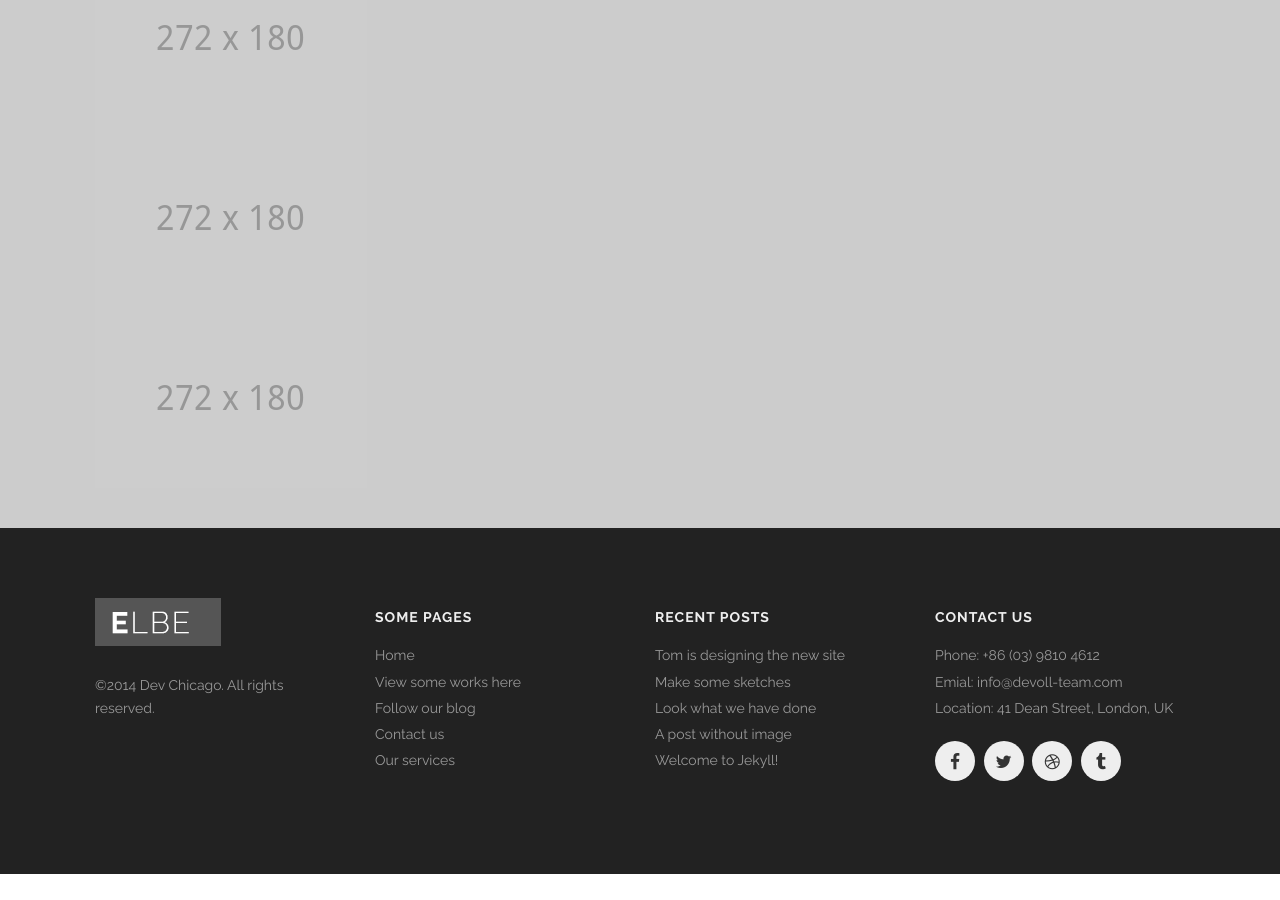
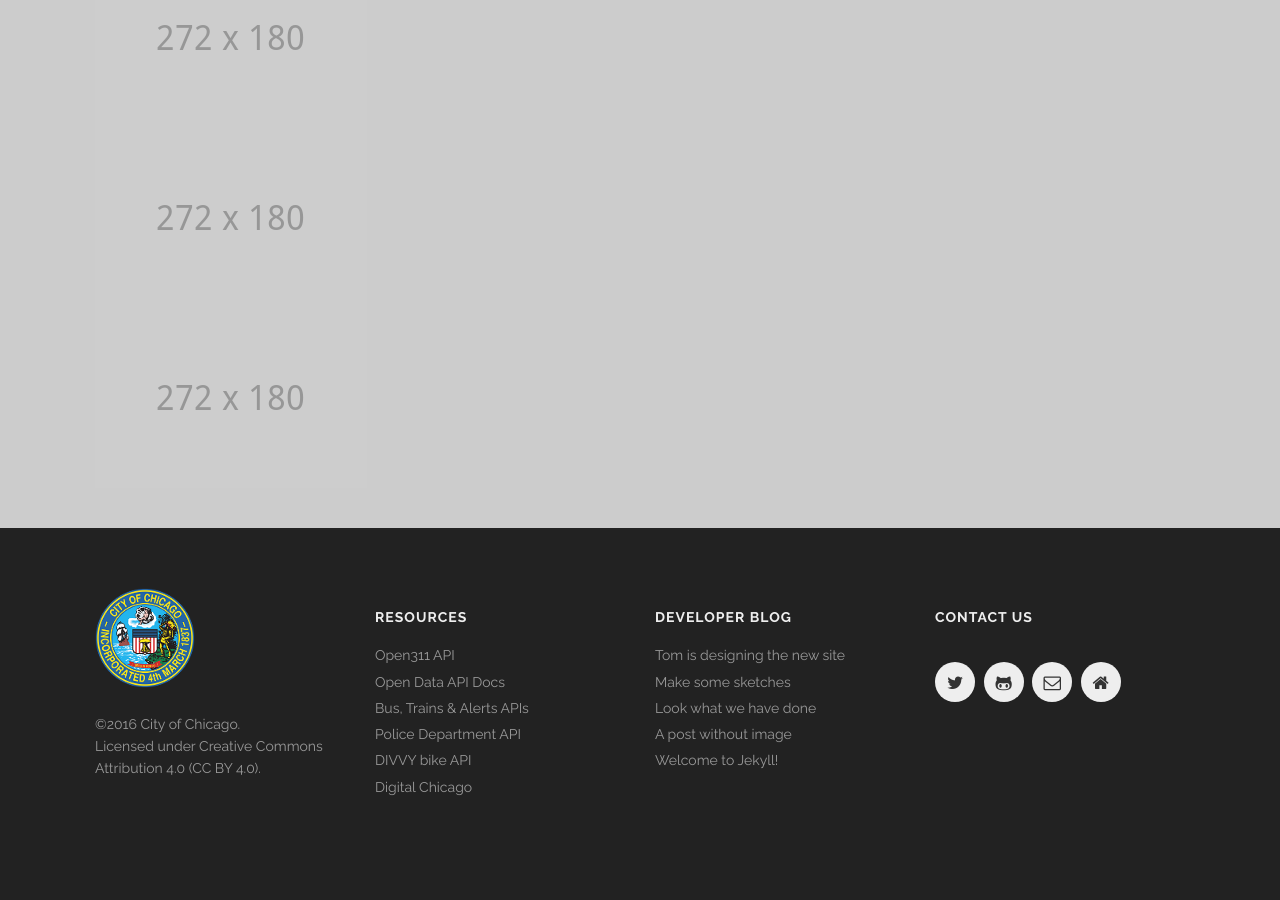
Before and after one commit to Chicago/dev.cityofchicago.org, a Jekyll site: the page built from index.html, in a window 1280 px wide and 900 px high, scrolled down 5671 px. Built offline with Jekyll 4.4.1, drawn with Linux system fonts in a browser that asks for light colours; before the commit the page ends 6545 px from its top, so only the background shows below that; some of the changed text lies outside the part shown.

Commit message:
Adjusted layout for all pages

```diff
--- a/_includes/footer.html
+++ b/_includes/footer.html
@@ -4,23 +4,24 @@
     <div class='large-3 medium-3 columns'>
       <h1>
         <a href='index.html'>
-          <img alt="" src="{{site.url}}/images/logo-grey.png" />
+          <img alt="" src="{{site.url}}/images/chicago-seal-100-square.png" />
         </a>
       </h1>
-      <p>©2014 {{site.title}}. All rights reserved.</p>
+      <p>©2016 City of Chicago. <br />Licensed under Creative Commons Attribution 4.0 (CC BY 4.0).</p>
       <div class='spacing'></div>
       <div class='spacing'></div>
     </div>
     <div class='large-3 medium-3 columns'>
       <div class='spacing'></div>
       <div class='links'>
-        <h4>Some pages</h4>
+        <h4>Resources</h4>
         <ul>
-          <li><a href="index.html">Home</a></li>
-          <li><a href="portfolio.html">View some works here</a></li>
-          <li><a href="blog.html">Follow our blog</a></li>
-          <li><a href="contact.html">Contact us</a></li>
-          <li><a href="services.html">Our services</a></li>
+          <li><a href="http://dev.cityofchicago.org/docs/api">Open311 API</a></li>
+          <li><a href="https://dev.socrata.com/consumers/getting-started.html">Open Data API Docs</a></li>
+          <li><a href="http://www.transitchicago.com/developers/default.aspx">Bus, Trains &amp; Alerts APIs</a></li>
+          <li><a href="http://api1.chicagopolice.org/clearpath/documentation">Police Department API</a></li>
+          <li><a href="http://feeds.divvybikes.com/stations/stations.json">DIVVY bike API</a></li>
+          <li><a href="http://digital.cityofchicago.org">Digital Chicago</a></li>
         </ul>
       </div>
       <div class='spacing'></div>
@@ -28,7 +29,7 @@
     <div class='large-3 medium-3 columns'>
       <div class='spacing'></div>
       <div class='links'>
-        <h4>Recent posts</h4>
+        <h4>Developer Blog</h4>
         <ul>
           {% for post in site.posts %}
             <li><a href="{{post.url}}">{{post.title}}</a></li>
@@ -40,31 +41,26 @@
     <div class='large-3 medium-3 columns'>
       <div class='spacing'></div>
       <h4>Contact us</h4>
-      <ul>
-        <li>Phone: +86 (03) 9810 4612</li>
-        <li>Emial: info@devoll-team.com</li>
-        <li>Location: 41 Dean Street, London, UK</li>
-      </ul>
       <div class='spacing'></div>
       <ul class='socials'>
         <li>
-          <a href='http://facebook.com'>
-            <i class='fa fa-facebook'></i>
-          </a>
-        </li>
-        <li>
-          <a href='http://twitter.com'>
+          <a href='https://www.twitter.com/ChicagoCDO'>
             <i class='fa fa-twitter'></i>
           </a>
         </li>
         <li>
-          <a href='http://dribbble.com'>
-            <i class='fa fa-dribbble'></i>
+          <a href='https://www.github.com/Chicago'>
+            <i class='fa fa-github-alt'></i>
           </a>
         </li>
         <li>
-          <a href='http://tumblr.com'>
-            <i class='fa fa-tumblr'></i>
+          <a href='mailto:developers@cityofchicago.org'>
+            <i class='fa fa-envelope-o'></i>
+          </a>
+        </li>
+        <li>
+          <a href='http://digital.cityofchicago.org'>
+            <i class='fa fa-home'></i>
           </a>
         </li>
       </ul>
--- a/_includes/header.html
+++ b/_includes/header.html
@@ -1,11 +1,11 @@
 <a href="" id="top"></a>
-<div class='contain-to-grid sticky'>
+<div class='contain-to-grid.shadowless sticky'>
   <nav class='top-bar' data-options='sticky_on: large' data-topbar=''>
     <ul class='title-area'>
       <li class='name'>
         <h1>
           <a href="{{site.url}}/index.html">
-            <img alt="" src="{{site.url}}/images/logo-bordered.png" />
+            <img alt="" src="{{site.url}}/images/chicago-seal-75-200.png" />
           </a>
         </h1>
       </li>
--- a/_layouts/post.html
+++ b/_layouts/post.html
@@ -37,7 +37,7 @@ layout: blog
   </div>
 </div>
 <div class='two spacing'></div>
-<a id='comments'></a>
+<!-- <a id='comments'></a>
 {% include comments.html %}
 <div class='four spacing'></div>
 <div id='comment-form'>
@@ -60,5 +60,5 @@ layout: blog
       <input class='button' type='submit' value='Send Message'>
     </p>
   </form>
-</div>
+</div> -->
 <div class='four spacing'></div>
```
Also changed, not shown: _data/nav.yml (+12 -13 lines).
